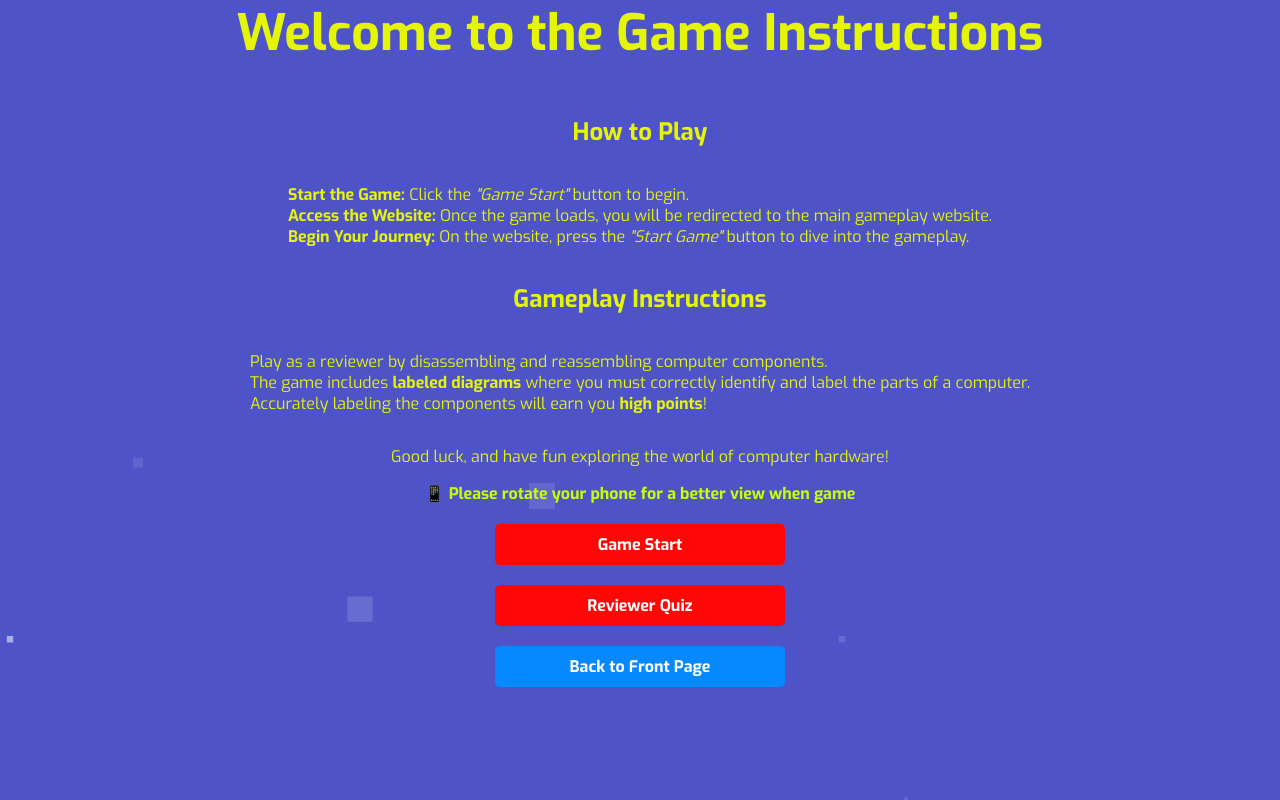
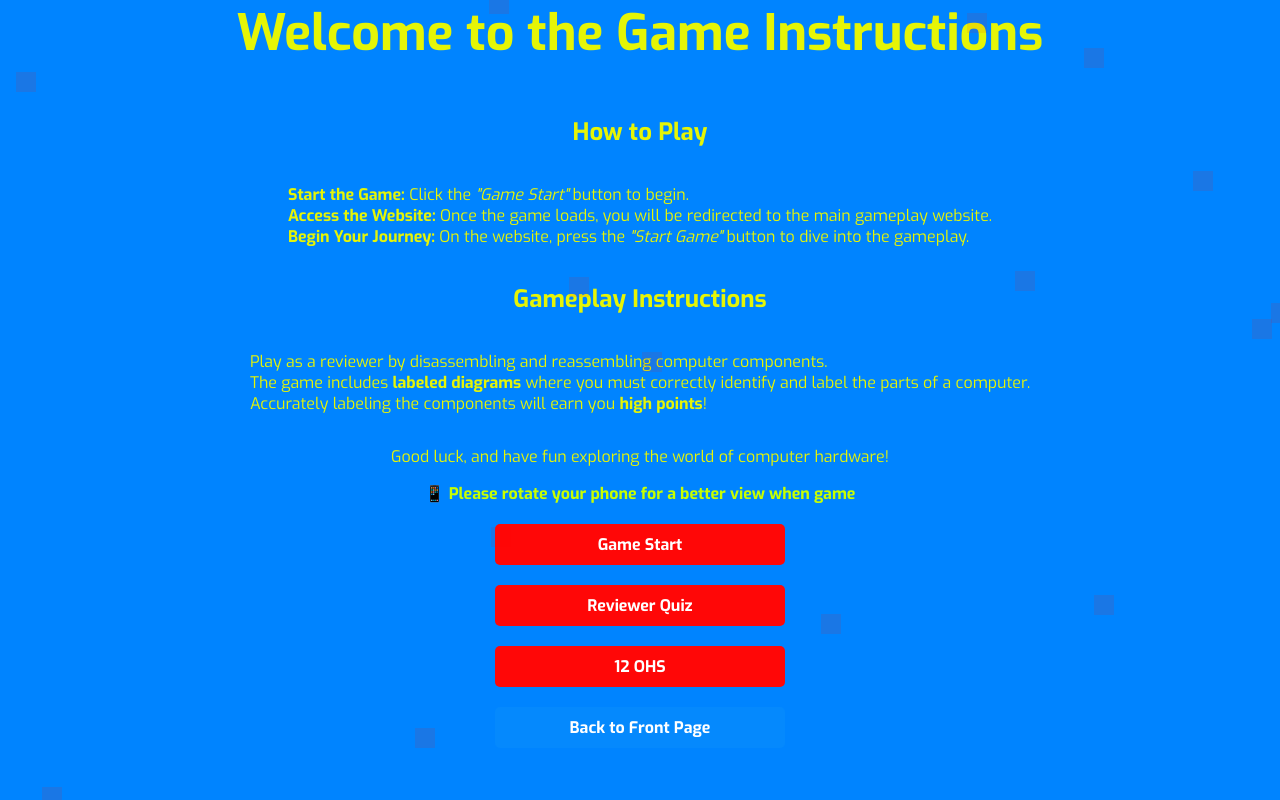
Before and after one commit to Viciousjd/GameReviewer, a plain HTML site: page index.html in a window 1280 px wide. Both pictures are taken after a click on the link "Go to Instructions". Shown: the part 100-900 px from the top of the page. Drawn offline with Linux system fonts and the light colour scheme.

Commit message:
Update index.html

```diff
--- a/index.html
+++ b/index.html
@@ -72,57 +72,14 @@
             background-color: #5a6268;
         }
 
-        #page-2 {
+        #page-2, #page-3, #page-4 {
             display: none;
-            background-image: url('ict.jpg');
             background-size: cover;
             background-position: center;
             background-repeat: no-repeat;
             height: 100vh;
             padding: 50px;
             color: #e5f506;
-        }
-
-        /* Animated background styles */
-        .area {
-            background: #4e54c8;
-            background: -webkit-linear-gradient(to left, #8f94fb, #4e54c8);
-            width: 100%;
-            height: 100vh;
-            position: relative;
-        }
-
-        .circles {
-            position: absolute;
-            top: 0;
-            left: 0;
-            width: 100%;
-            height: 100%;
-            overflow: hidden;
-        }
-
-        .circles li {
-            position: absolute;
-            display: block;
-            list-style: none;
-            width: 20px;
-            height: 20px;
-            background: rgba(255, 255, 255, 0.2);
-            animation: animate 25s linear infinite;
-            bottom: -150px;
-        }
-/* Align content centrally on the animated background */
-.area {
-    position: fixed; /* Cover the entire viewport */
-    top: 0;
-    left: 0;
-    width: 100%;
-    height: 100vh;
-    display: flex;
-    align-items: center; /* Vertically center */
-    justify-content: center; /* Horizontally center */
-    text-align: center;
-    z-index: -1; /* Send background behind content */
         }
 
         /* Style heading and text alignment */
@@ -153,13 +110,6 @@ ul {
             margin-bottom: 10px;
         }
 
-        /* Circle sizes and animations */
-        .circles li:nth-child(1) { left: 25%; width: 80px; height: 80px; animation-delay: 0s; }
-        .circles li:nth-child(2) { left: 10%; width: 20px; height: 20px; animation-delay: 2s; animation-duration: 12s; }
-        .circles li:nth-child(3) { left: 70%; width: 20px; height: 20px; animation-delay: 4s; }
-        .circles li:nth-child(4) { left: 40%; width: 60px; height: 60px; animation-delay: 0s; animation-duration: 18s; }
-        .circles li:nth-child(5) { left: 65%; width: 20px; height: 20px; animation-delay: 0s; }
-
         @keyframes animate {
             0% { transform: translateY(0) scale(0); opacity: 1; }
             100% { transform: translateY(-1000px) scale(1); opacity: 0; }
@@ -171,18 +121,12 @@ ul {
             document.getElementById('page-1').style.display = 'none';
             document.getElementById('page-2').style.display = 'none';
             document.getElementById('page-3').style.display = 'none';
+            document.getElementById('page-4').style.display = 'none';
             document.getElementById(pageId).style.display = 'block';
         }
     </script>
 </head>
 <body>
-
-    <!-- Animated background -->
-    <div class="area">
-        <ul class="circles">
-            <li></li><li></li><li></li><li></li><li></li><li></li><li></li><li></li><li></li><li></li>
-        </ul>
-    </div>
 
     <!-- Page 1: Front Page -->
     <div id="page-1">
@@ -249,26 +193,33 @@ ul {
             <!-- Button to go to Reviewer Quiz -->
             <a href="javascript:void(0)" class="button" onclick="showPage('page-3')">Reviewer Quiz</a>
 
+            <!-- Button to go to 12 OHS page -->
+            <a href="javascript:void(0)" class="button" onclick="showPage('page-4')">12 OHS</a>
+
             <!-- Button to go back to the front page -->
             <a href="javascript:void(0)" class="button back-button" onclick="showPage('page-1')">Back to Front Page</a>
-
-            <style>
-                /* Background image for Page 2 */
-                #page-2 {
-                    display: none;
-                    background-size: cover;  /* Cover the entire section */
-                    background-position: center; /* Center the image */
-                    background-repeat: no-repeat; /* Prevent repetition */
-                    height: 100vh; /* Full screen height */
-                    padding: 50px;
-                    color: #e5f506; /* Text color to contrast with the background */
-                }
-            </style>
-
         </div>
     </div>
 
-    <!-- Page 3: Reviewer Quiz -->
+    <!-- Page 4: 12 OHS Page -->
+    <div id="page-4" style="display: none;">
+        <h1>12 OHS</h1>
+        <p style="color: black;"><strong>1.</strong> Do not work alone so that there's someone who can take care of you in case of emergency.</p>
+        <p style="color: black;"><strong>2.</strong> Always power off the computer and unplug the computer before working on it.</p>
+        <p style="color: black;"><strong>3.</strong> Take away any liquid near your working area to avoid getting electrocuted or accidentally damaging computer parts.</p>
+        <p style="color: black;"><strong>4.</strong> Be careful with tools that may cause short circuit.</p>
+        <p style="color: black;"><strong>5.</strong> Always ground or discharge yourself before touching any part of the computer.</p>
+        <p style="color: black;"><strong>6.</strong> Do not use excessive force if things don't quite slip into place.</p>
+        <p style="color: black;"><strong>7.</strong> Clean the area before and after using it to maintain a safe working environment.</p>
+        <p style="color: black;"><strong>8.</strong> Hold the components on the edges and do not touch the integrated circuit parts.</p>
+        <p style="color: black;"><strong>9.</strong> Ensure that the pins are properly aligned when connecting a cable connector.</p>
+        <p style="color: black;"><strong>10.</strong> Use the correct tools for the job.</p>
+        <p style="color: black;"><strong>11.</strong> Always wear personal protective equipment (PPE) when necessary.</p>
+        <p style="color: black;"><strong>12.</strong> Follow the proper disposal procedures for electronic waste.</p>
+
+        <a href="javascript:void(0)" class="button back-button" onclick="showPage('page-2')">Back to Instructions</a>
+    </div>
+
     <!-- Page 3: Reviewer Quiz -->
    <div id="page-3" style="display: none;">
     <h1>Reviewer Quiz</h1>
@@ -347,25 +298,8 @@ ul {
 
          <button type="button" class="button" id="submit-btn" onclick="submitQuiz()" disabled>Submit Quiz</button>
 
-<form id="quiz-form">
-    <!-- Your quiz questions and answers go here -->
-</form>
-
-<div id="quiz-result" style="margin-top: 20px; display: none;">
-    <h3>Your Score:</h3>
-    <p id="score"></p>
-</div>
-
-<a href="javascript:void(0)" class="button back-button" onclick="resetQuiz(); showPage('page-2')">Back to Instructions</a>
 
     <script>
-function showPage(pageId) {
-    document.getElementById('page-1').style.display = 'none';
-    document.getElementById('page-2').style.display = 'none';
-    document.getElementById('page-3').style.display = 'none';
-    document.getElementById(pageId).style.display = 'block';
-}
-
         function calculateScore() {
             const correctAnswers = {
                 q1: 'a',
@@ -377,7 +311,7 @@ function calculateScore() {
                 q7: 'd',
                 q8: 'b',
                 q9: 'a',
-        q10:'b'
+                q10: 'b'
             };
 
             let score = 0;
@@ -451,3 +385,71 @@ document.querySelectorAll('input[type="radio"]').forEach(input => {
             });
         });
     </script>
+</body>
+</html>
+<style>
+    body {
+        background-color:
+        rgb(0, 132, 255);
+    }
+
+    .falling-square {
+        position: fixed;
+        width: 20px;
+        height: 20px;
+        background-color: rgba(255, 0, 0, 0.1);
+        animation: fall 10s linear infinite;
+    }
+
+    @keyframes fall {
+        0% {
+            top: -20px;
+            opacity: 100;
+        }
+        100% {
+            top: 100vh;
+            opacity: 100;
+        }
+    }
+</style>
+
+<script>
+    function createFallingSquare() {
+        const square = document.createElement('div');
+        square.classList.add('falling-square');
+        square.style.left = Math.random() * 100 + 'vw';
+        square.style.animationDuration = Math.random() * 5 + 5 + 's';
+        document.body.appendChild(square);
+
+        setTimeout(() => {
+            square.remove();
+        }, 10000);
+    }
+
+    setInterval(createFallingSquare, 500);
+</script>
+<div id="quiz-result" style="display: none;">
+    <h2>Your Score: <span id="score"></span></h2>
+    <a href="javascript:void(0)" class="button back-button" onclick="showPage('page-2')">Back to Instructions</a>
+</div>
+
+<style>
+    @media (max-width: 600px) {
+        body {
+            font-size: 18px;
+        }
+        h1 {
+            font-size: 30px;
+        }
+        .content, .instructions {
+            margin-top: 20px;
+        }
+        .button {
+            font-size: 14px;
+            padding: 8px 16px;
+        }
+        .logo-space img {
+            max-height: 100px;
+        }
+    }
+</style>
```
Lines whose indentation alone changed are shown as unchanged.
